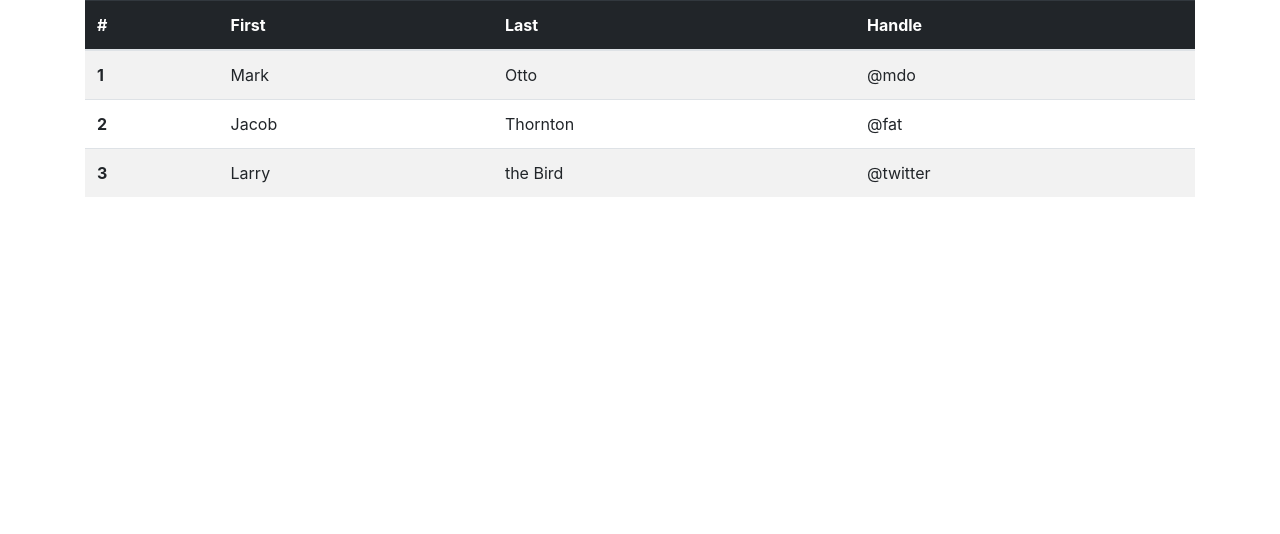
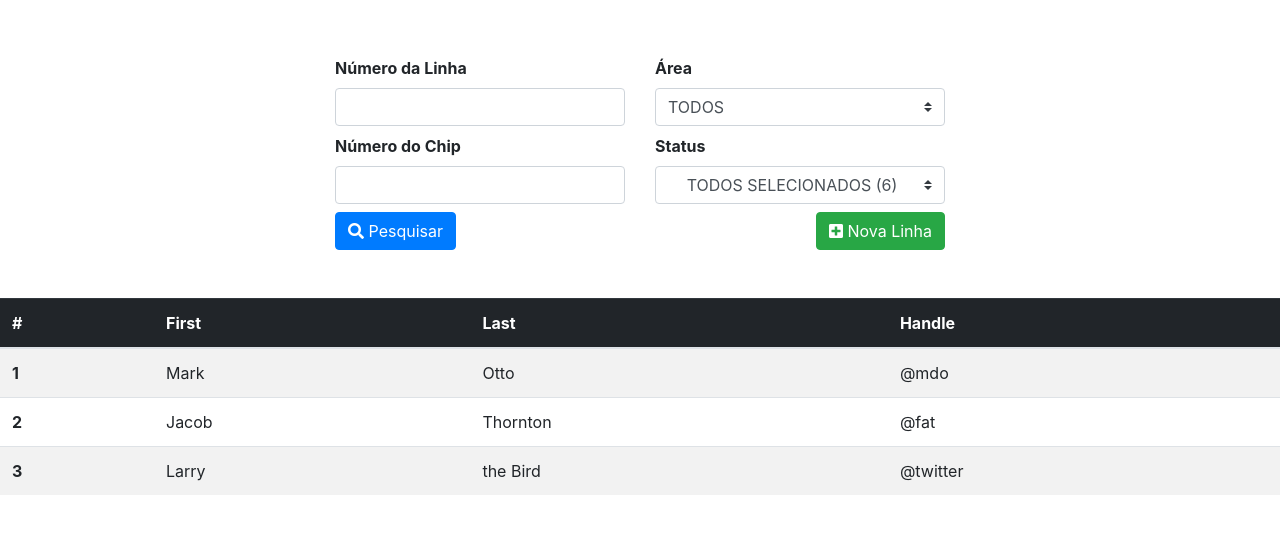
Before and after one commit to Goodnato/sistema_adm, a CodeIgniter app: page /sistemaadm/index.php/linhas/index in a window 1280 px wide. Shown: the part 56-590 px from the top of the page. Run offline with CodeIgniter, Linux system fonts and the light colour scheme.

Commit message:
Atualização na view de linhas

```diff
--- a/application/views/linhas/index.php
+++ b/application/views/linhas/index.php
@@ -7,7 +7,15 @@
     <meta name="viewport" content="width=device-width, initial-scale=1.0">
     <title>Linhas</title>
     <link rel="stylesheet" href="<?= base_url("assets/css/bootstrap.min.css"); ?>">
-    <link rel="stylesheet" href="https://cdnjs.cloudflare.com/ajax/libs/font-awesome/5.15.2/css/all.min.css">
+    <link rel="stylesheet" href="<?= base_url("assets/css/bootstrap-multiselect.min.css"); ?>"> <!--para função selecionar multiplos items no select  -->
+    <link rel="stylesheet" href="https://cdnjs.cloudflare.com/ajax/libs/font-awesome/5.15.2/css/all.min.css"> <!-- biblioteca do font-awesome-->
+
+    <style>
+        label {
+            font-weight: bold;
+        }
+    </style>
+
 </head>
 
 <body>
@@ -45,8 +53,56 @@
             </div>
         </div>
     </nav>
-    <div class="container">
-        <table class="table table-striped">
+
+    <div class="container-fluid">
+                <div class="row justify-content-center mt-5">
+                    <div class="col-6">
+                        <form>
+                            <div class="row mt-2">
+                                <div class="col">
+                                    <label for="formGroupExampleInput" class="form-label">Número da Linha</label>
+                                    <input type="email" class="form-control" id="exampleInputEmail1" aria-describedby="emailHelp">
+                                </div>
+                                <div class="col">
+                                    <label for="formGroupExampleInput" class="form-label">Área</label>
+                                    <select class="custom-select">
+                                        <option selected>TODOS</option>
+                                        <option value="1">One</option>
+                                        <option value="2">Two</option>
+                                        <option value="3">Three</option>
+                                    </select>
+                                </div>
+                            </div>
+                            <div class="row mt-2">
+                                <div class="col-6">
+                                    <label for="formGroupExampleInput" class="form-label">Número do Chip</label>
+                                    <input type="email" class="form-control" id="exampleInputEmail1" aria-describedby="emailHelp">
+                                </div>
+                                <div class="col-6">
+                                    <label for="formGroupExampleInput" class="form-label">Status</label><br>
+                                    <!-- Build your select: -->
+                                    <select id="example-getting-started" multiple="multiple">
+                                        <option value="cheese">Cheese</option>
+                                        <option value="tomatoes">Tomatoes</option>
+                                        <option value="mozarella">Mozzarella</option>
+                                        <option value="mushrooms">Mushrooms</option>
+                                        <option value="pepperoni">Pepperoni</option>
+                                        <option value="onions">Onions</option>
+                                    </select>
+                                </div>
+                            </div>
+                            <div class="row mt-2">
+                                <div class="col-12">
+                                    <button class="btn btn-primary"><i class="fas fa-search"></i> Pesquisar</button>
+                                    <button class="btn btn-success float-right"><i class="fas fa-plus-square"></i> Nova Linha</button>
+                                </div>
+                            </div>
+                        </form>
+                    </div>
+                </div>
+                <div class="row mt-5">
+                    <div class="table-responsive">
+                        <table class="table table-striped" style="min-width: 1200px;">
                             <thead class="table-dark">
                                 <tr>
                                     <th scope="col">#</th>
@@ -77,9 +133,26 @@
                             </tbody>
                         </table>
                      </div>
+                </div>
+
+    </div>
     <script src="<?= base_url('assets/js/jquery.min.js'); ?>"></script>
     <script src="<?= base_url('assets/js/popper.min.js'); ?>"></script>
     <script src="<?= base_url('assets/js/bootstrap.min.js'); ?>"></script>
+    <script src="<?= base_url('assets/js/bootstrap-multiselect.min.js'); ?>"></script>
+    <script>
+        $(document).ready(function() {
+            $('#example-getting-started').multiselect({
+                buttonWidth: '100%',
+                includeSelectAllOption: true,
+                selectAllText: 'TODOS',
+                nonSelectedText: 'SELECIONE UMA OPÇÃO',
+                allSelectedText: 'TODOS SELECIONADOS',
+                nSelectedText: 'SELECINADO(S)'
+            });
+            $('#example-getting-started').multiselect('selectAll', false);
+        });
+    </script>
 </body>
 
 </html>
```
Lines whose indentation alone changed are shown as unchanged.
